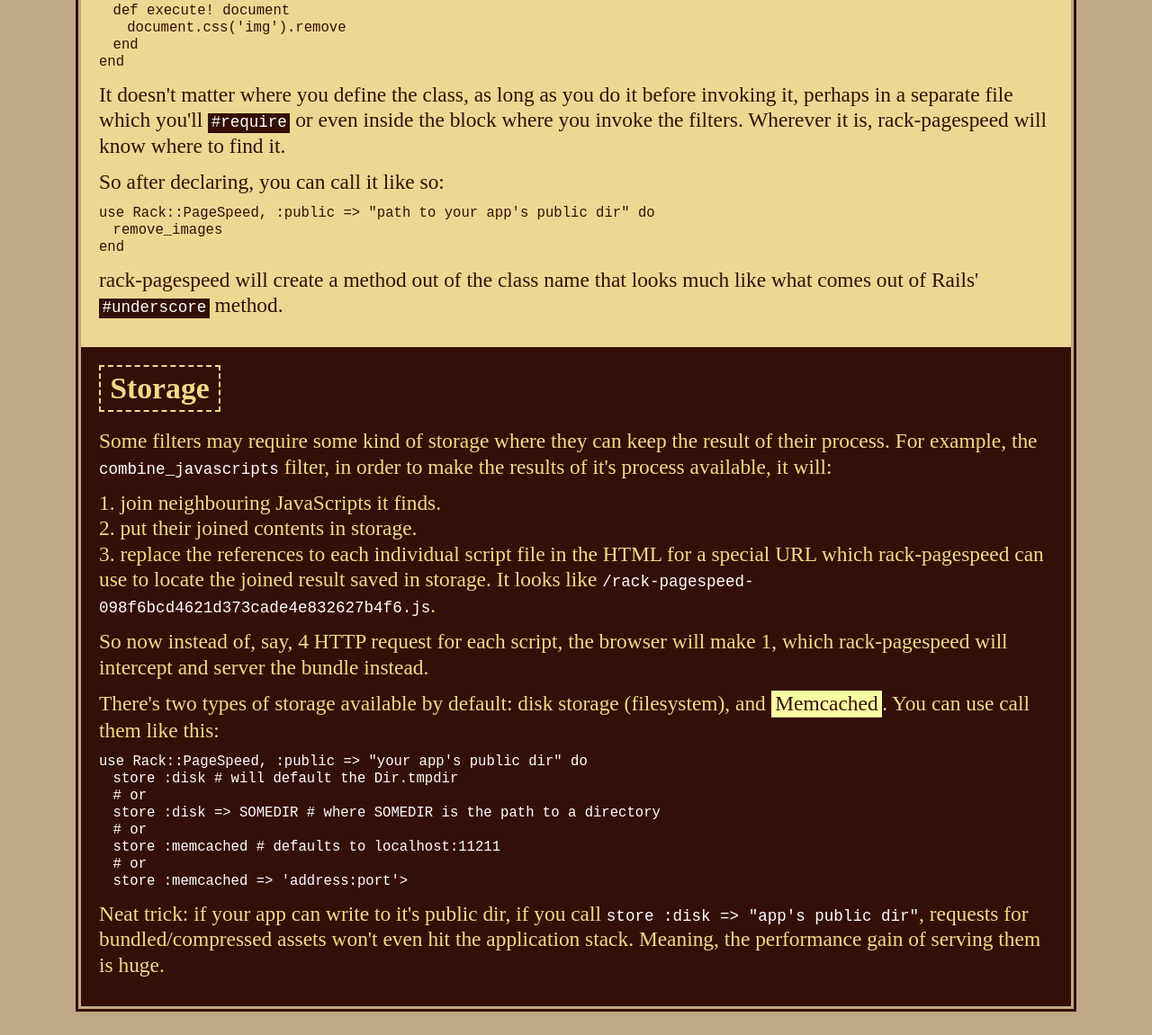
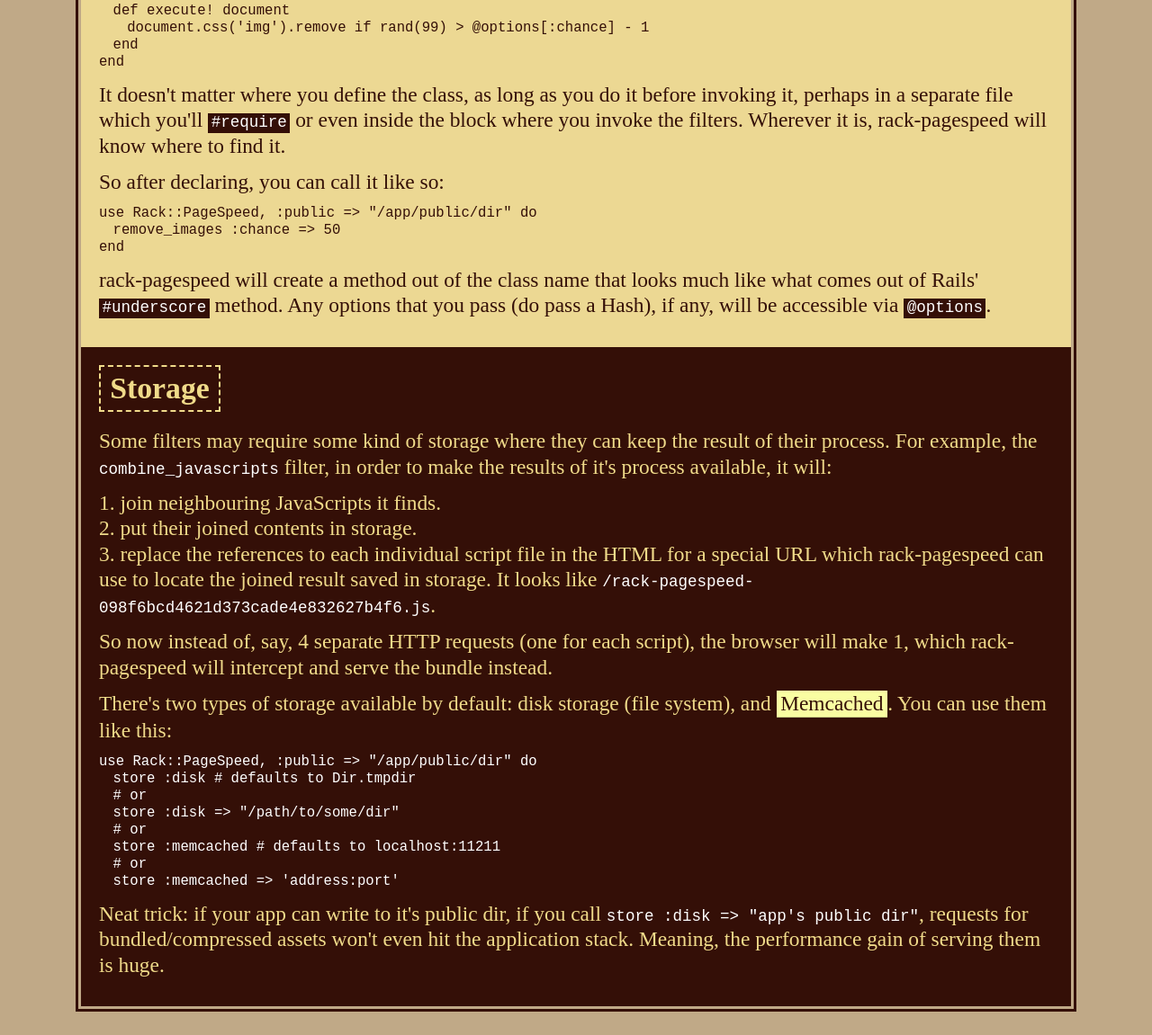
Before and after one commit to juliocesar/rack-pagespeed, a plain HTML site: page index.html in a window 1280 px wide. Shown: the part 1538-2689 px from the top of the page at 90% size. Drawn offline with Linux system fonts and the light colour scheme.

Commit message:
few mode deets

```diff
--- a/index.html
+++ b/index.html
@@ -29,8 +29,8 @@
           rack-pagespeed is a Rack middleware that helps reduce the time it takes for your web page/app to load.
         </p>
         <p>
-          How does it do that? It runs the output HTML through a series of <a>filters</a> that are actually best
-          practices implemented in code, but all done automatically for you.
+          How does it do that? It runs the output HTML through a series of <a>filters</a> which apply a series of best
+          practices implemented, all done automatically for you.
         </p>
       </section>
       <div class="clearfix"></div>
@@ -85,7 +85,7 @@
         <code>
           require 'rack/pagespeed'<br />
           require 'myapp'<br />
-          use Rack::PageSpeed, :public => "path to your app's public dir" do<br />
+          use Rack::PageSpeed, :public => "/app/public/dir" do<br />
             <span class="indent">store :disk => Dir.tmpdir # require 'tmpdir'</span><br />
             <span class="indent">inline_javascript :max_size => 4000</span><br />
             <span class="indent">inline_css</span><br />
@@ -119,7 +119,7 @@
           class RemovesImages &lt; Rack::PageSpeed::Filter<br />
             <span class="indent">def execute! document</span><br />
               <span class="indent">
-                <span class="indent">document.css('img').remove</span>
+                <span class="indent">document.css('img').remove if rand(99) > @options[:chance] - 1</span>
               </span><br />
             <span class="indent">end</span><br />
           end
@@ -131,13 +131,13 @@
         </p>
         <p>So after declaring, you can call it like so:</p>
         <code>
-          use Rack::PageSpeed, :public => "path to your app's public dir" do<br />
-            <span class="indent">remove_images</span><br />
+          use Rack::PageSpeed, :public => "/app/public/dir" do<br />
+            <span class="indent">remove_images :chance => 50</span><br />
           end
         </code>
         <p>
-          rack-pagespeed will create a method out of the class name that looks much like what comes out of
-          Rails' <code>#underscore</code> method.
+          rack-pagespeed will create a method out of the class name that looks much like what comes out of Rails' <code>#underscore</code>
+          method. Any options that you pass (do pass a Hash), if any, will be accessible via <code>@options</code>.
         </p>
       </section>
       <section id="storage" class="regular">
@@ -156,22 +156,22 @@
           </li>
         </ol>
         <p>
-          So now instead of, say, 4 HTTP request for each script, the browser will make 1, which rack-pagespeed will
-          intercept and server the bundle instead.
+          So now instead of, say, 4 separate HTTP requests (one for each script), the browser will make 1, which rack-pagespeed
+          will intercept and serve the bundle instead.
         </p>
         <p>
-          There's two types of storage available by default: disk storage (filesystem), and <a>Memcached</a>.
-          You can use call them like this:
+          There's two types of storage available by default: disk storage (file system), and <a>Memcached</a>.
+          You can use them like this:
         </p>
         <code>
-          use Rack::PageSpeed, :public => "your app's public dir" do<br />
-            <span class="indent">store :disk</span> # will default the Dir.tmpdir<br />
+          use Rack::PageSpeed, :public => "/app/public/dir" do<br />
+            <span class="indent">store :disk</span> # defaults to Dir.tmpdir<br />
             <span class="indent"># or</span><br />
-            <span class="indent">store :disk => SOMEDIR</span> # where SOMEDIR is the path to a directory<br />
+            <span class="indent">store :disk => "/path/to/some/dir"</span><br />
             <span class="indent"># or</span><br />
             <span class="indent">store :memcached # defaults to localhost:11211</span><br />
             <span class="indent"># or</span><br />
-            <span class="indent">store :memcached => 'address:port'><br />
+            <span class="indent">store :memcached => 'address:port'<br />
         </code>
         <p>
           Neat trick: if your app can write to it's public dir, if you call <code>store :disk => "app's public dir"</code>,
```
